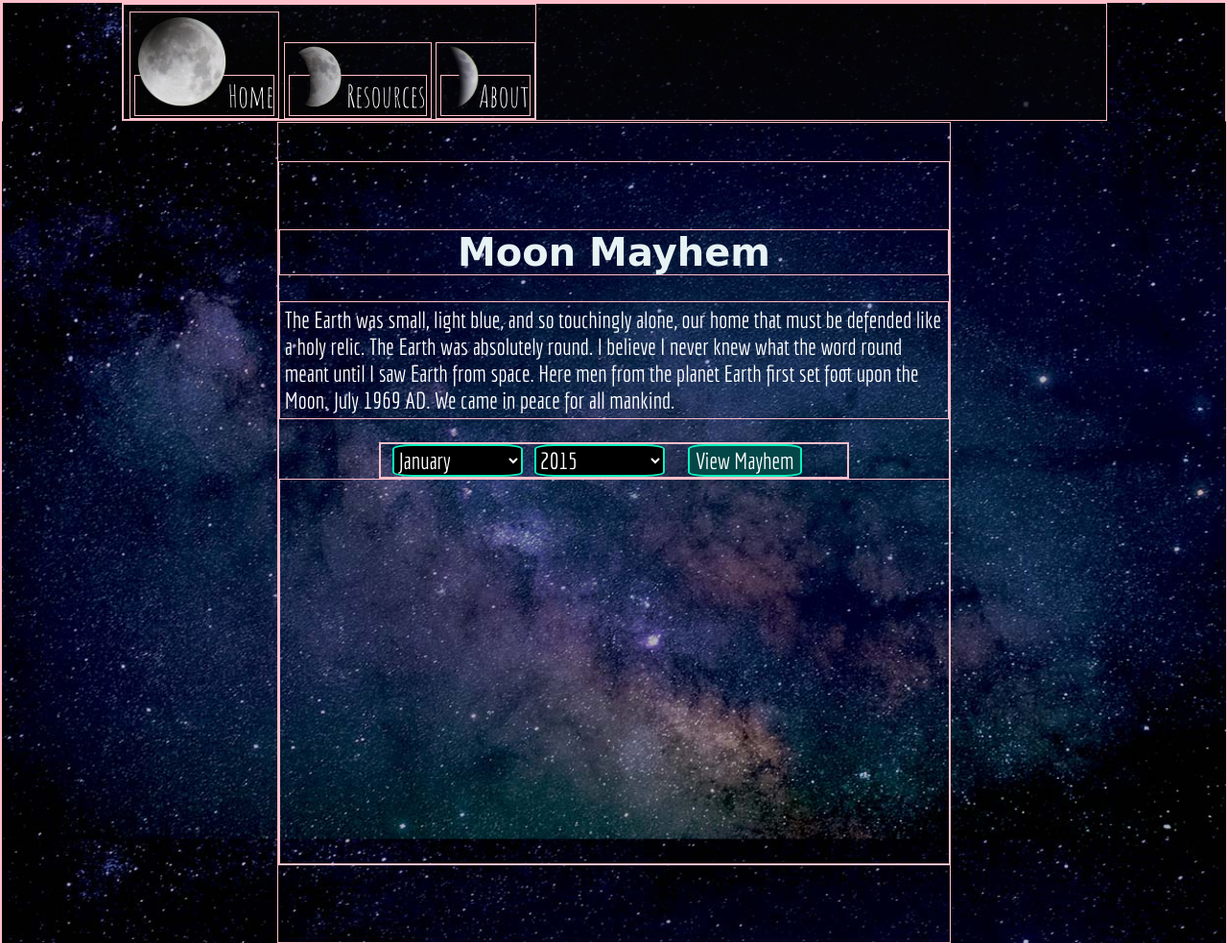
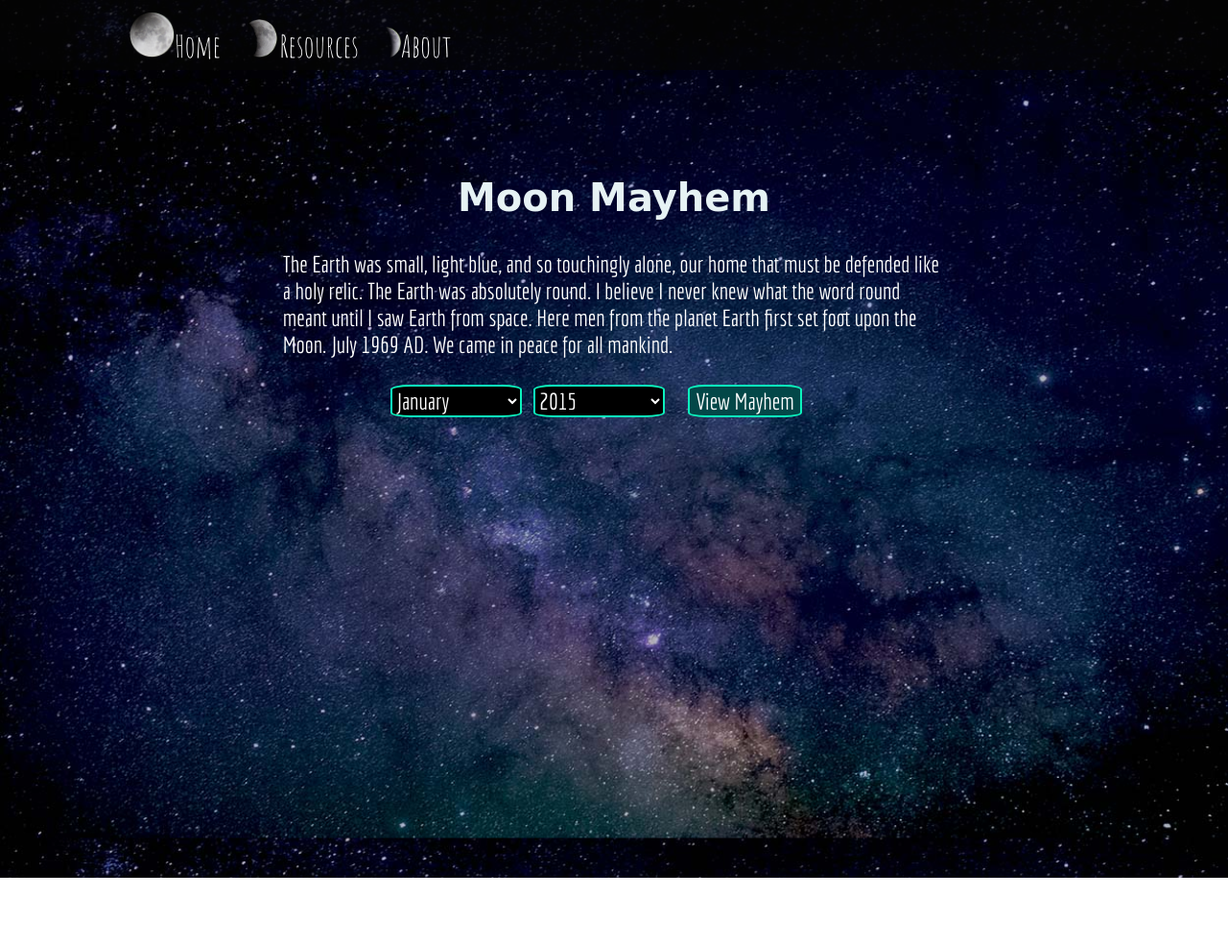
Before and after one commit to lunatechs/moon-mayhem, a website: page public/index.html in a window 1280 px wide. Shown: the whole page at 96% size. After the commit the page ends 915 px from the top, so only its background shows below. Drawn offline with nearby package versions, Linux system fonts and the light colour scheme; a web font is replaced by a local one.

Commit message:
updated nav styles

```diff
--- a/public/styles/icons.css
+++ b/public/styles/icons.css
@@ -1,11 +1,11 @@
 #home-moon{
-  height: 3em;
+  height: 1.5em;
 }
 
 #resources-moon{
-  height: 2em;
+  height: 1.25em;
 }
 
 #about-us-moon{
-  height: 2em;
+  height: 1em;
 }
--- a/public/styles/layout.css
+++ b/public/styles/layout.css
@@ -1,6 +1,6 @@
-* {
+/** {
   border: 1px solid pink;
-}
+}*/
 
 main {
   width: 90%;
@@ -13,7 +13,8 @@ main {
 
 /* Menu rules */
 header {
-  border-bottom: 1px solid black;
+  min-height: 42px;
+  background-color: rgba(5, 5, 5, 0.7);
 }
 
 h1{
@@ -22,11 +23,6 @@ h1{
   font-family: 'Diplomata SC', cursive;
   font-size: 2em;
   color: #E6F2F4;
-}
-
-nav.top-nav {
-  min-height: 42px;
-  background-color: rgba(5, 5, 5, 0.7);
 }
 
 nav.top-nav i.menu {
@@ -72,10 +68,10 @@ nav.top-nav a {
     padding-left: 6px;
   }
   nav.top-nav ul li {
-    padding: 3px 4px;
     min-height: 0;
     display: inline-block;
     color: #fff;
+    padding-right: 20px;
   }
   nav.top-nav li:hover {
     color: #4EEDC8;
```
